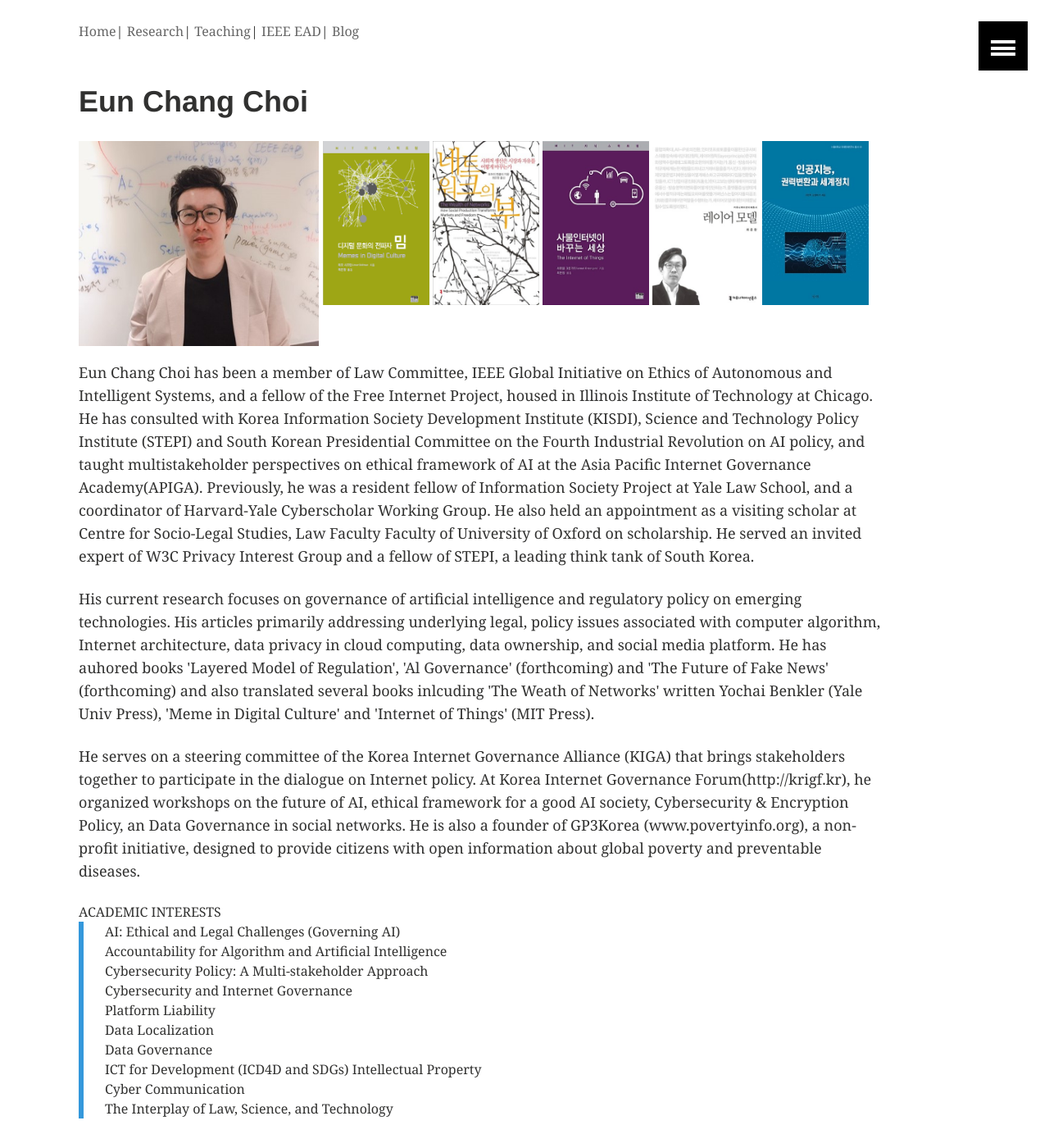
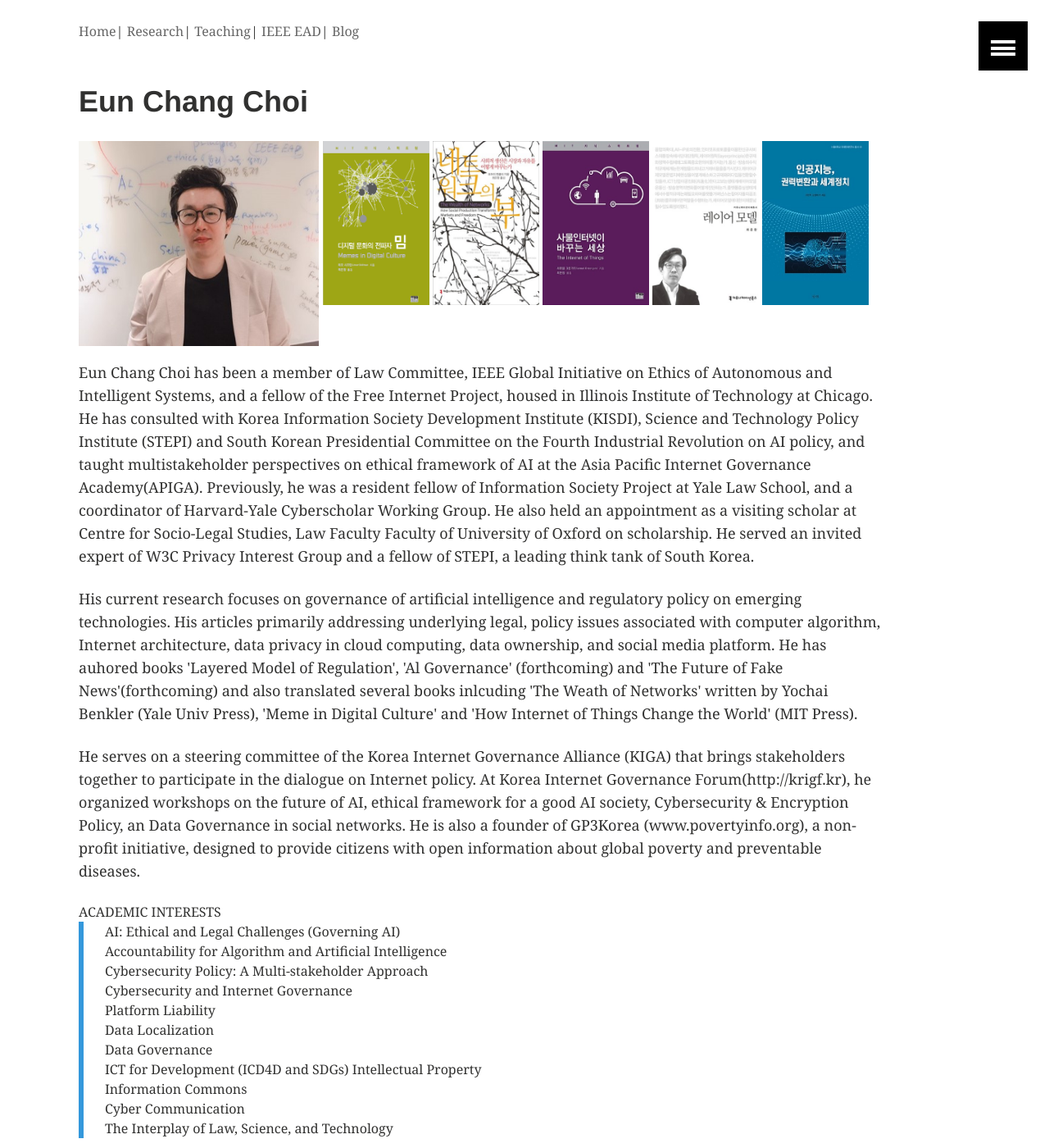
Before and after one commit to eunchangchoi/eunchangchoi.github.io, a Jekyll site: the page built from index.md, in a window 1280 px wide and 1400 px high. Shown: the whole window at 82% size. Built offline with Jekyll 4.4.1, drawn with Linux system fonts in a browser that asks for light colours.

Commit message:
Update index.md

```diff
--- a/index.md
+++ b/index.md
@@ -19,9 +19,8 @@
  <a href="http://www.kyobobook.co.kr/product/detailViewKor.laf?ejkGb=KOR&mallGb=KOR&barcode=9788964361436&orderClick=LAH&Kc="><img style="vertical-align:top;height:200px;width:130px;" src="images/book5.jpg"></a>
 
 
-
 <p> Eun Chang Choi has been a member of Law Committee, IEEE Global Initiative on Ethics of Autonomous and Intelligent Systems, and a fellow of the Free Internet Project, housed in Illinois Institute of Technology at Chicago. He has consulted with Korea Information Society Development Institute (KISDI), Science and Technology Policy Institute (STEPI) and South Korean Presidential Committee on the Fourth Industrial Revolution on AI policy, and taught multistakeholder perspectives on ethical framework of AI at the Asia Pacific Internet Governance Academy(APIGA). Previously, he was a resident fellow of Information Society Project at Yale Law School, and a coordinator of Harvard-Yale Cyberscholar Working Group. He also held an appointment as a visiting scholar at Centre for Socio-Legal Studies, Law Faculty Faculty of University of Oxford on scholarship. He served an invited expert of W3C Privacy Interest Group and a fellow of STEPI, a leading think tank of South Korea.</p>
-<p> His current research focuses on governance of artificial intelligence and regulatory policy on emerging technologies. His articles primarily addressing underlying legal, policy issues associated with computer algorithm, Internet architecture, data privacy in cloud computing, data ownership, and social media platform. He has auhored books 'Layered Model of Regulation', 'Al Governance' (forthcoming) and 'The Future of Fake News'  (forthcoming)  and also translated several books inlcuding 'The Weath of Networks' written Yochai Benkler (Yale Univ Press), 'Meme in Digital Culture' and 'Internet of Things' (MIT Press). </p>
+<p> His current research focuses on governance of artificial intelligence and regulatory policy on emerging technologies. His articles primarily addressing underlying legal, policy issues associated with computer algorithm, Internet architecture, data privacy in cloud computing, data ownership, and social media platform. He has auhored books 'Layered Model of Regulation', 'Al Governance' (forthcoming) and 'The Future of Fake News'(forthcoming)  and also translated several books inlcuding 'The Weath of Networks' written by Yochai Benkler (Yale Univ Press), 'Meme in Digital Culture' and 'How Internet of Things Change the World' (MIT Press). </p>
 <p> He serves on a steering committee of the Korea Internet Governance Alliance (KIGA) that brings stakeholders together to participate in the dialogue on Internet policy. At Korea Internet Governance Forum(http://krigf.kr), he organized workshops on the future of AI, ethical framework for a good AI society, Cybersecurity & Encryption Policy, an Data Governance in social networks. He is also a founder of GP3Korea (www.povertyinfo.org), a non-profit initiative, designed to provide citizens with open information about global poverty and preventable diseases.</p>
 
 ACADEMIC INTERESTS<br>
@@ -34,6 +33,7 @@
   Data Governance <br>
   ICT for Development (ICD4D and SDGs)
   Intellectual Property<br>
+  Information Commons <br>
   Cyber Communication <br>
   The Interplay of Law, Science, and Technology<br>
   </blockquote>
```
